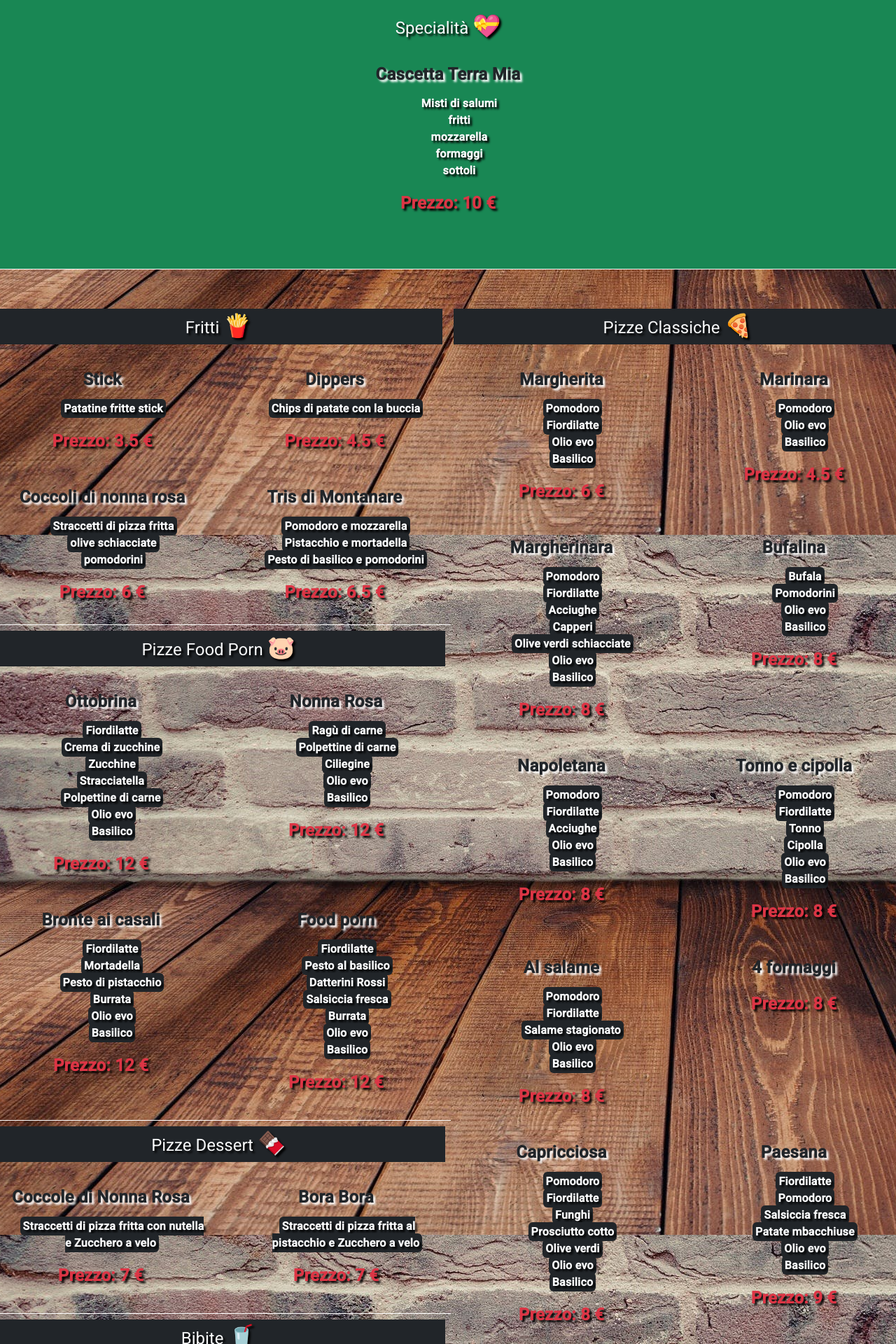
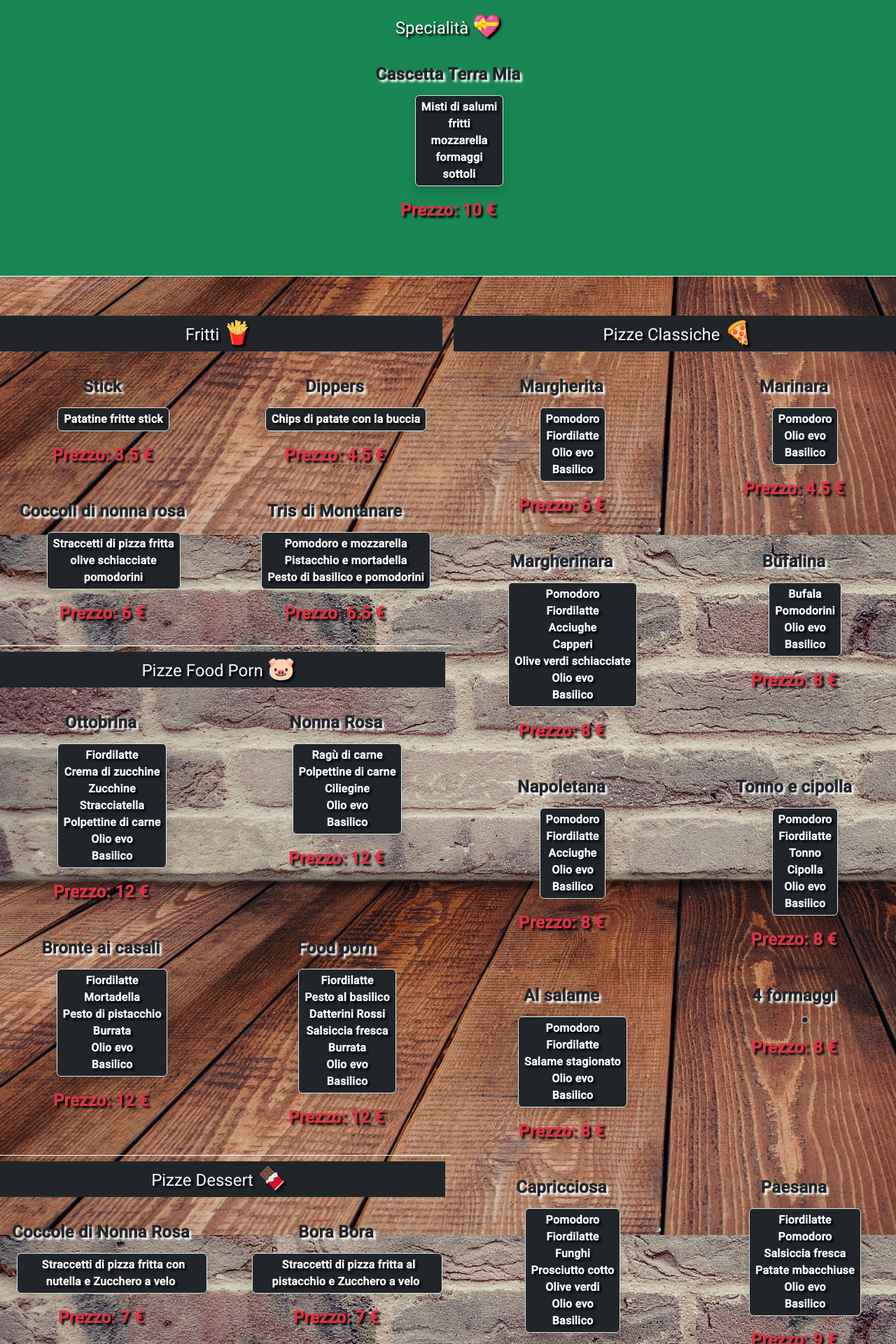
Before and after one commit to RaffaeleCaravett/Terra-Mia, an Angular app: page / in a window 1280 px wide. Shown: the part 2300-4220 px from the top of the page at 70% size. Built offline with nearby package versions, Linux system fonts and the light colour scheme.

Commit message:
modified something in home

```diff
--- a/src/app/Components/home/home.component.html
+++ b/src/app/Components/home/home.component.html
@@ -39,8 +39,9 @@
           <div class="col-md-12 p-3" *ngFor="let pizza of menu[0].items">
             <p class="fs-4 text-dark fw-bolder">{{ pizza.name }}</p>
             <ul style="list-style-type: none;">
-              <li *ngFor="let ingredient of pizza.ingredients">{{ ingredient }}</li>
-            </ul>
+              <div style="width: fit-content;" class="bg-dark p-1 rounded border shadow m-auto">
+                <li *ngFor="let ingredient of pizza.ingredients"><span class=" p-1 rounded">{{ ingredient }}</span></li>
+                </div>            </ul>
             <p class="fs-4 text-danger">Prezzo: {{ pizza.price }} €</p>
           </div>
         </div></div>
@@ -51,8 +52,9 @@
           <div class="col-md-6 p-3" *ngFor="let pizza of menu[1].items">
             <p class="fs-4 text-dark fw-bolder">{{ pizza.name }}</p>
             <ul style="list-style-type: none;">
-              <li *ngFor="let ingredient of pizza.ingredients"><span class="bg-dark p-1 rounded">{{ ingredient }}</span></li>
-            </ul>
+              <div style="width: fit-content;" class="bg-dark p-1 rounded border shadow m-auto">
+                <li *ngFor="let ingredient of pizza.ingredients"><span class=" p-1 rounded">{{ ingredient }}</span></li>
+                </div>            </ul>
             <p class="fs-4 text-danger">Prezzo: {{ pizza.price }} €</p>
           </div>
         </div></div>
@@ -61,8 +63,9 @@
           <div class="col-md-6 p-3" *ngFor="let pizza of menu[3].items">
             <p class="fs-4 text-dark fw-bolder">{{ pizza.name }}</p>
             <ul style="list-style-type: none;">
-              <li *ngFor="let ingredient of pizza.ingredients"><span class="bg-dark p-1 rounded">{{ ingredient }}</span></li>
-            </ul>
+              <div style="width: fit-content;" class="bg-dark p-1 rounded border shadow m-auto">
+                <li *ngFor="let ingredient of pizza.ingredients"><span class=" p-1 rounded">{{ ingredient }}</span></li>
+                </div>            </ul>
             <p class="fs-4 text-danger">Prezzo: {{ pizza.price }} €</p>
           </div>
         </div></div>
@@ -71,8 +74,9 @@
             <div class="col-md-6 p-3" *ngFor="let pizza of menu[4].items">
               <p class="fs-4 text-dark fw-bolder">{{ pizza.name }}</p>
               <ul style="list-style-type: none;">
-                <li *ngFor="let ingredient of pizza.ingredients"><span class="bg-dark p-1 rounded">{{ ingredient }}</span></li>
-              </ul>
+                <div style="width: fit-content;" class="bg-dark p-1 rounded border shadow m-auto">
+                  <li *ngFor="let ingredient of pizza.ingredients"><span class=" p-1 rounded">{{ ingredient }}</span></li>
+                  </div>              </ul>
               <p class="fs-4 text-danger">Prezzo: {{ pizza.price }} €</p>
             </div>
           </div></div>
@@ -81,8 +85,9 @@
               <div class="col-md-6 p-3" *ngFor="let pizza of menu[5].items">
                 <p class="fs-4 text-dark fw-bolder">{{ pizza.name }}</p>
                 <ul style="list-style-type: none;">
-                  <li *ngFor="let ingredient of pizza.ingredients"><span class="bg-dark p-1 rounded">{{ ingredient }}</span></li>
-                </ul>
+                  <div style="width: fit-content;" class="bg-dark p-1 rounded border shadow m-auto">
+                    <li *ngFor="let ingredient of pizza.ingredients"><span class=" p-1 rounded">{{ ingredient }}</span></li>
+                    </div>                </ul>
                 <p class="fs-4 text-danger">Prezzo: {{ pizza.price }} €</p>
               </div>
             </div></div>
@@ -94,7 +99,9 @@
     <div class="col-md-6 p-3" *ngFor="let pizza of menu[2].items">
       <p class="fs-4 text-dark fw-bolder">{{ pizza.name }}</p>
       <ul style="list-style-type: none;">
-        <li *ngFor="let ingredient of pizza.ingredients"><span class="bg-dark p-1 rounded">{{ ingredient }}</span></li>
+        <div style="width: fit-content;" class="bg-dark p-1 rounded border shadow m-auto">
+        <li *ngFor="let ingredient of pizza.ingredients"><span class=" p-1 rounded">{{ ingredient }}</span></li>
+        </div>
       </ul>
       <p class="fs-4 text-danger">Prezzo: {{ pizza.price }} €</p>
     </div>
@@ -104,8 +111,9 @@
       <div class="col-md-6 p-3" *ngFor="let pizza of menu[6].items">
         <p class="fs-4 text-dark fw-bolder">{{ pizza.name }}</p>
         <ul style="list-style-type: none;">
-          <li *ngFor="let ingredient of pizza.ingredients">{{ ingredient }}</li>
-        </ul>
+          <div style="width: fit-content;" class="bg-dark p-1 rounded border shadow m-auto">
+            <li *ngFor="let ingredient of pizza.ingredients"><span class=" p-1 rounded">{{ ingredient }}</span></li>
+            </div>        </ul>
         <p class="fs-4 text-danger">Prezzo: {{ pizza.price }} €</p>
       </div>
     </div></div>
@@ -114,8 +122,9 @@
         <div class="col-md-6 p-3" *ngFor="let pizza of menu[7].items">
           <p class="fs-4 text-dark fw-bolder">{{ pizza.name }}</p>
           <ul style="list-style-type: none;">
-            <li *ngFor="let ingredient of pizza.ingredients"><span class="bg-dark p-1 rounded">{{ ingredient }}</span></li>
-          </ul>
+            <div style="width: fit-content;" class="bg-dark p-1 rounded border shadow m-auto">
+              <li *ngFor="let ingredient of pizza.ingredients"><span class=" p-1 rounded">{{ ingredient }}</span></li>
+              </div>          </ul>
           <p class="fs-4 text-danger">Prezzo: {{ pizza.price }} €</p>
         </div>
       </div></div>
@@ -124,8 +133,9 @@
           <div class="col-md-12 p-3" *ngFor="let pizza of menu[8].items">
             <p class="fs-4 text-dark fw-bolder">{{ pizza.name }}</p>
             <ul style="list-style-type: none;">
-              <li *ngFor="let ingredient of pizza.ingredients"><span class="bg-dark p-1 rounded">{{ ingredient }}</span></li>
-            </ul>
+              <div style="width: fit-content;" class="bg-dark p-1 rounded border shadow m-auto">
+                <li *ngFor="let ingredient of pizza.ingredients"><span class=" p-1 rounded">{{ ingredient }}</span></li>
+                </div>            </ul>
             <p class="fs-4 text-danger">Prezzo: {{ pizza.price }} €</p>
           </div>
         </div></div>
```
